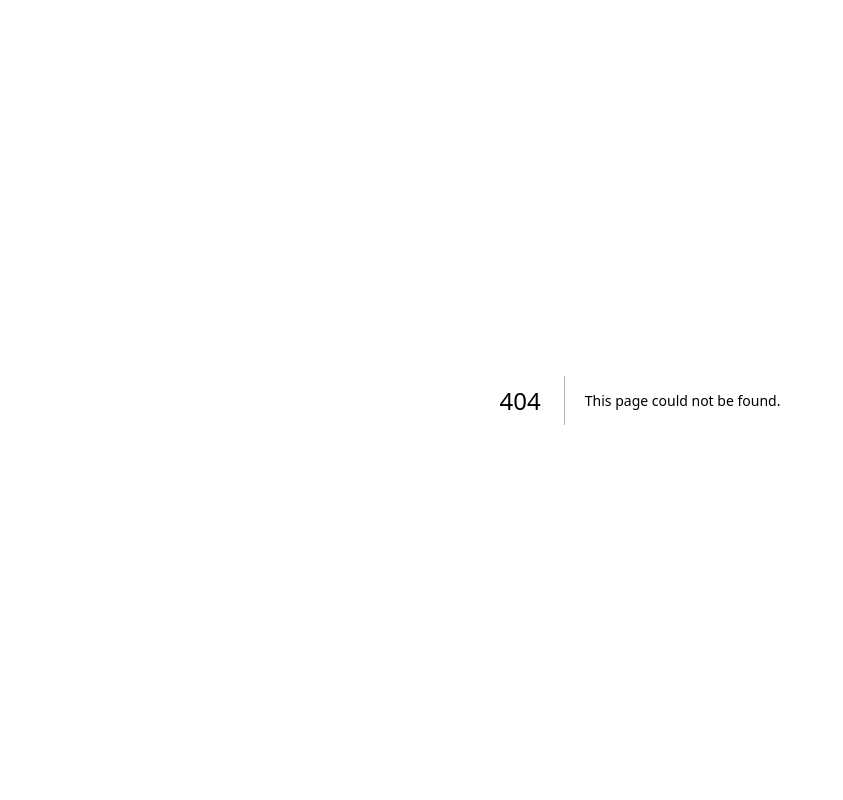
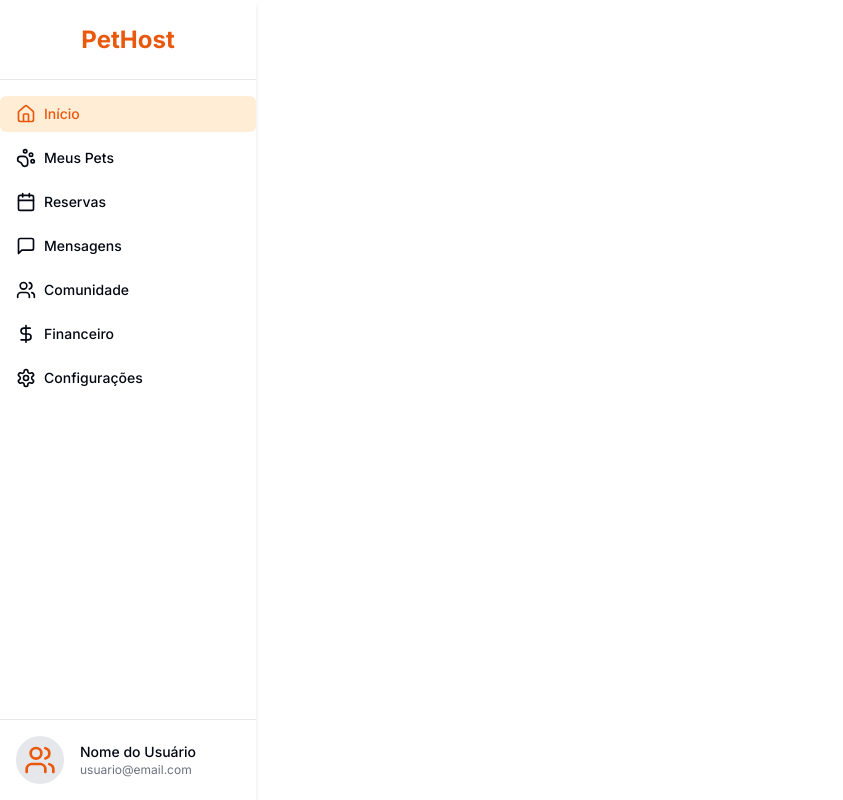
Before and after one commit to co-finampy/pethost-web, a Next.js app: page /app in a window 1280 px wide. Before the commit this address had no page. Shown: the whole page, without its empty margins (0-843 px from the left). Built offline with nearby package versions, Linux system fonts and the light colour scheme.

Commit message:
feat(auth): config login ky

```diff
--- a/src/app/dashboard/page.tsx
+++ b/src/app/app/(main)/page.tsx
@@ -1,24 +1,23 @@
-"use client" // Adicione esta linha para marcar o componente como Client Component
+"use client"
 
 import React from 'react'
 import Link from 'next/link'
 import { usePathname } from 'next/navigation'
 import { Button } from "@/components/ui/button"
-import { Card, CardContent, CardHeader, CardTitle } from "@/components/ui/card"
 import { PawPrint, Home, Calendar, MessageSquare, Settings, Menu, X, Users, DollarSign } from 'lucide-react'
 
-export default function Dashboard() {
+export default function Page() {
   const [sidebarOpen, setSidebarOpen] = React.useState(false)
   const pathname = usePathname()
 
   const menuItems = [
-    { icon: Home, label: 'Início', href: '/dashboard' },
-    { icon: PawPrint, label: 'Meus Pets', href: '/dashboard/pets' },
-    { icon: Calendar, label: 'Reservas', href: '/dashboard/reservas' },
-    { icon: MessageSquare, label: 'Mensagens', href: '/dashboard/mensagens' },
-    { icon: Users, label: 'Comunidade', href: '/dashboard/comunidade' },
-    { icon: DollarSign, label: 'Financeiro', href: '/dashboard/financeiro' },
-    { icon: Settings, label: 'Configurações', href: '/dashboard/configuracoes' },
+    { icon: Home, label: 'Início', href: '/app' },
+    { icon: PawPrint, label: 'Meus Pets', href: '/app/pets' },
+    { icon: Calendar, label: 'Reservas', href: '/app/reservas' },
+    { icon: MessageSquare, label: 'Mensagens', href: '/app/mensagens' },
+    { icon: Users, label: 'Comunidade', href: '/app/comunidade' },
+    { icon: DollarSign, label: 'Financeiro', href: '/app/financeiro' },
+    { icon: Settings, label: 'Configurações', href: '/app/configuracoes' },
   ]
 
   return (
--- /dev/null
+++ b/src/app/app/layout.tsx
@@ -0,0 +1,9 @@
+import { PropsWithChildren } from "react";
+
+export default async function Layout({ children }: PropsWithChildren) {
+    return (
+        <div className="grid grid-cols-[16rem_1fr]">
+        <main>{children}</main>
+        </div>
+    )
+}
--- a/src/app/auth/sign-in/actions.tsx
+++ b/src/app/auth/sign-in/actions.tsx
@@ -3,12 +3,10 @@
 import { SignInWithPassword } from "@/http/sign-in-with-password"
 
 export async function SignInWithEmailAndPassword(input: FormData) {
-  const { email, password } = Object.fromEntries(input)
-  console.log(input)
+  const { email, senha } = Object.fromEntries(input)
   const result = await SignInWithPassword({
     email: String(email),
-    password: String(password),
+    senha: String(senha),
   })
-
   console.log(result)
 }
--- a/src/app/auth/sign-in/page.tsx
+++ b/src/app/auth/sign-in/page.tsx
@@ -17,8 +17,8 @@ export default function SignInPage() {
       </div>
 
       <div className="space-y-1">
-        <Label htmlFor="password">Password</Label>
-        <Input name="password" type="password" id="password"/>
+        <Label htmlFor="senha">Password</Label>
+        <Input name="senha" type="password" id="senha"/>
 
         <Link
          href="/auth/forgot-password"
--- a/src/http/api-client.ts
+++ b/src/http/api-client.ts
@@ -1,5 +1,5 @@
 import ky from "ky"
 
 export const api = ky.create({
-  prefixUrl: 'https://pet-api-l79d.onrender.com/'
+  prefixUrl: 'https://pet-api-l79d.onrender.com'
 })
```
Also changed, not shown: src/http/sign-in-with-password.ts (+4 -4 lines), src/app/app/anfitriao/page.tsx (renamed from src/app/anfitriao/page.tsx), src/app/app/buscar-anfitriao/page.tsx (renamed from src/app/buscar-anfitriao/page.tsx).
